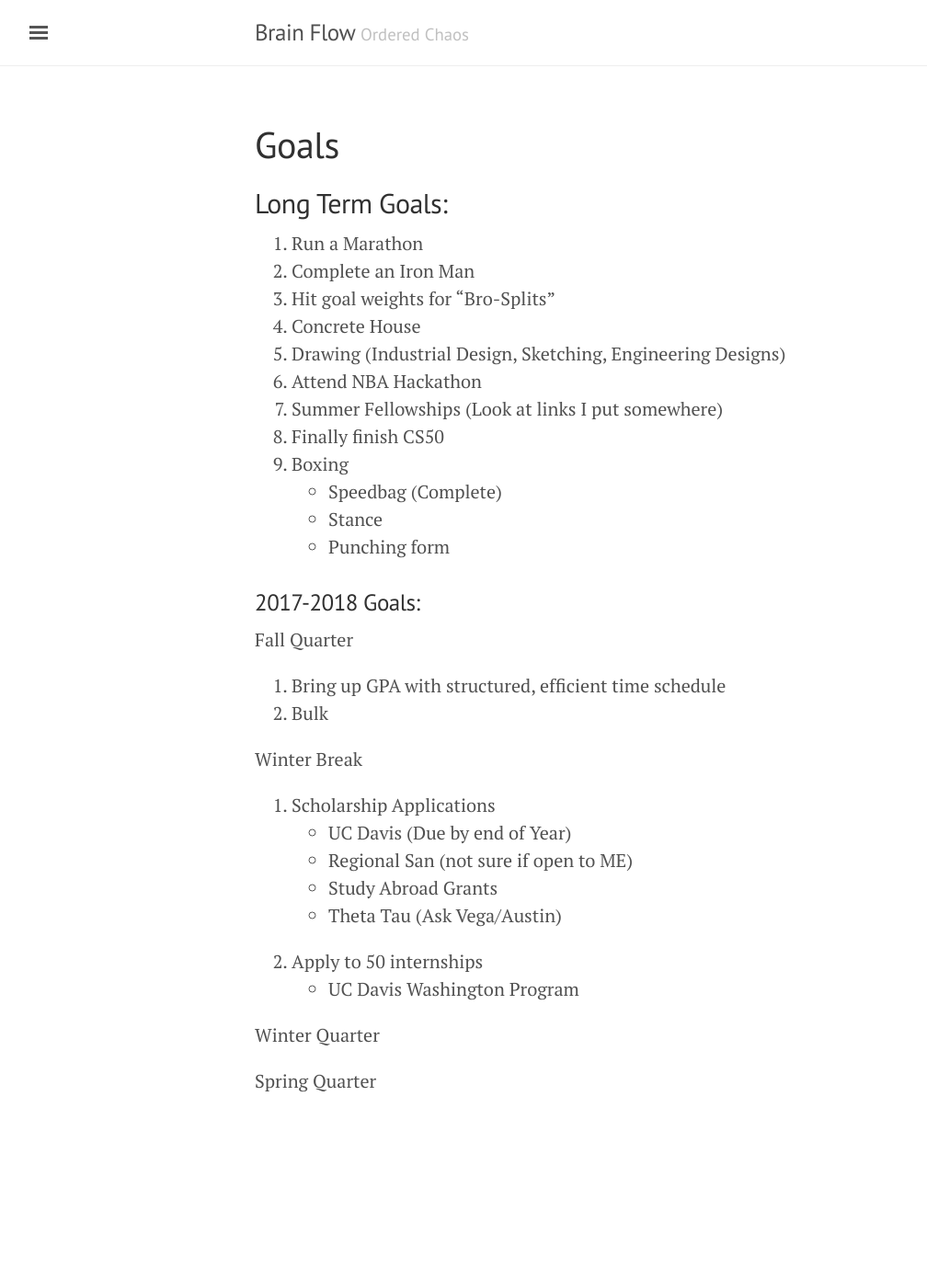
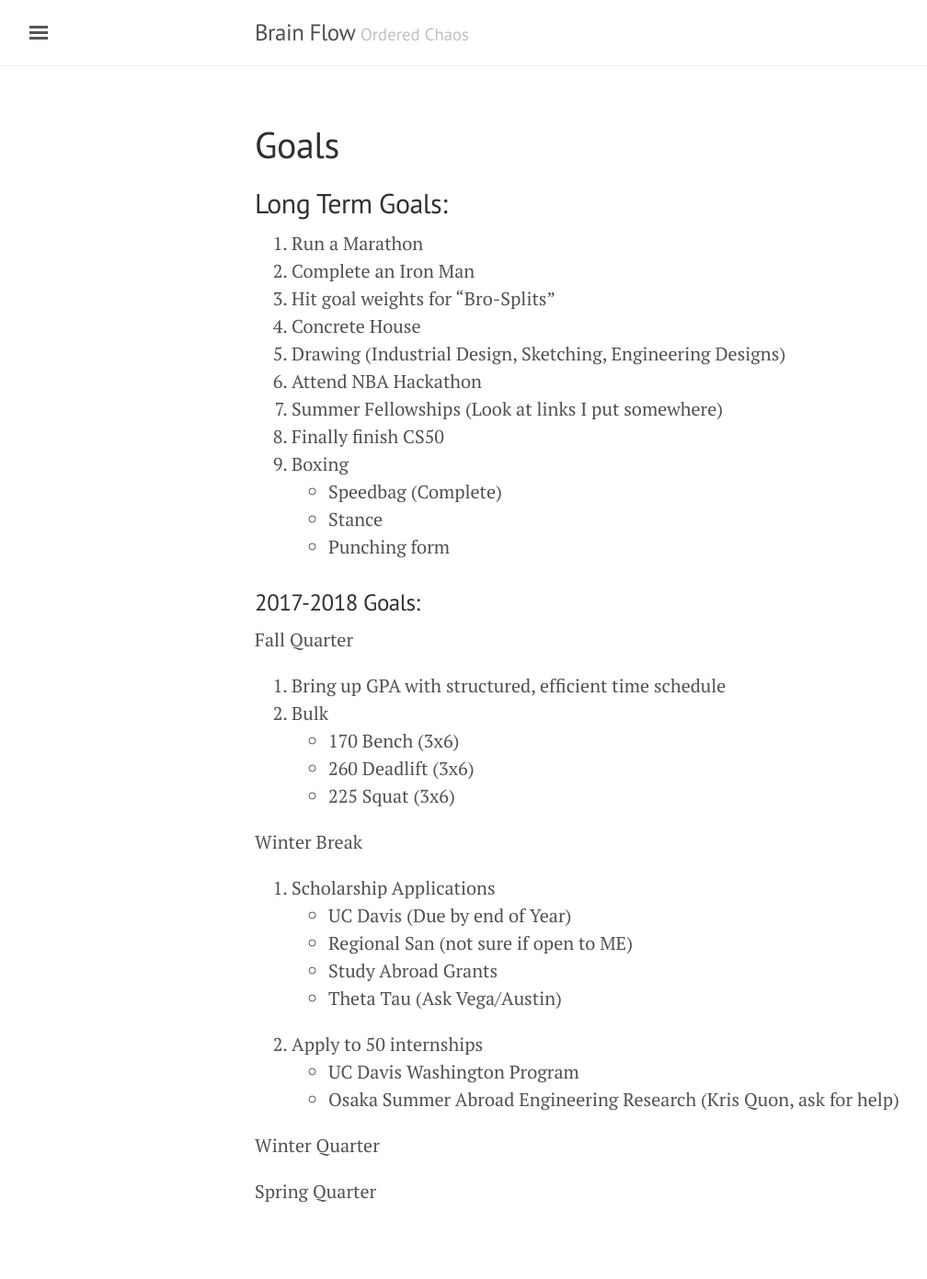
Before and after one commit to bjchia/bjchia.github.io, a Jekyll site: the page built from goals.md, in a window 1280 px wide. Shown: the whole page at 92% size, without its empty margins (3-1011 px from the left). Built offline with Jekyll 4.4.1, drawn with Linux system fonts in a browser that asks for light colours; before the commit the page ends 1271 px from its top, so only the background shows below that.

Commit message:
Update goals.md

```diff
--- a/goals.md
+++ b/goals.md
@@ -23,6 +23,9 @@ title: Goals
 Fall Quarter
 1. Bring up GPA with structured, efficient time schedule
 2. Bulk
+    - 170 Bench (3x6)
+    - 260 Deadlift (3x6)
+    - 225 Squat (3x6)
 
 
 Winter Break
@@ -33,6 +36,7 @@ Winter Break
    - Theta Tau (Ask Vega/Austin)
 2. Apply to 50 internships
 	- UC Davis Washington Program
+	- Osaka Summer Abroad Engineering Research (Kris Quon, ask for help)
 
 Winter Quarter
 
```
